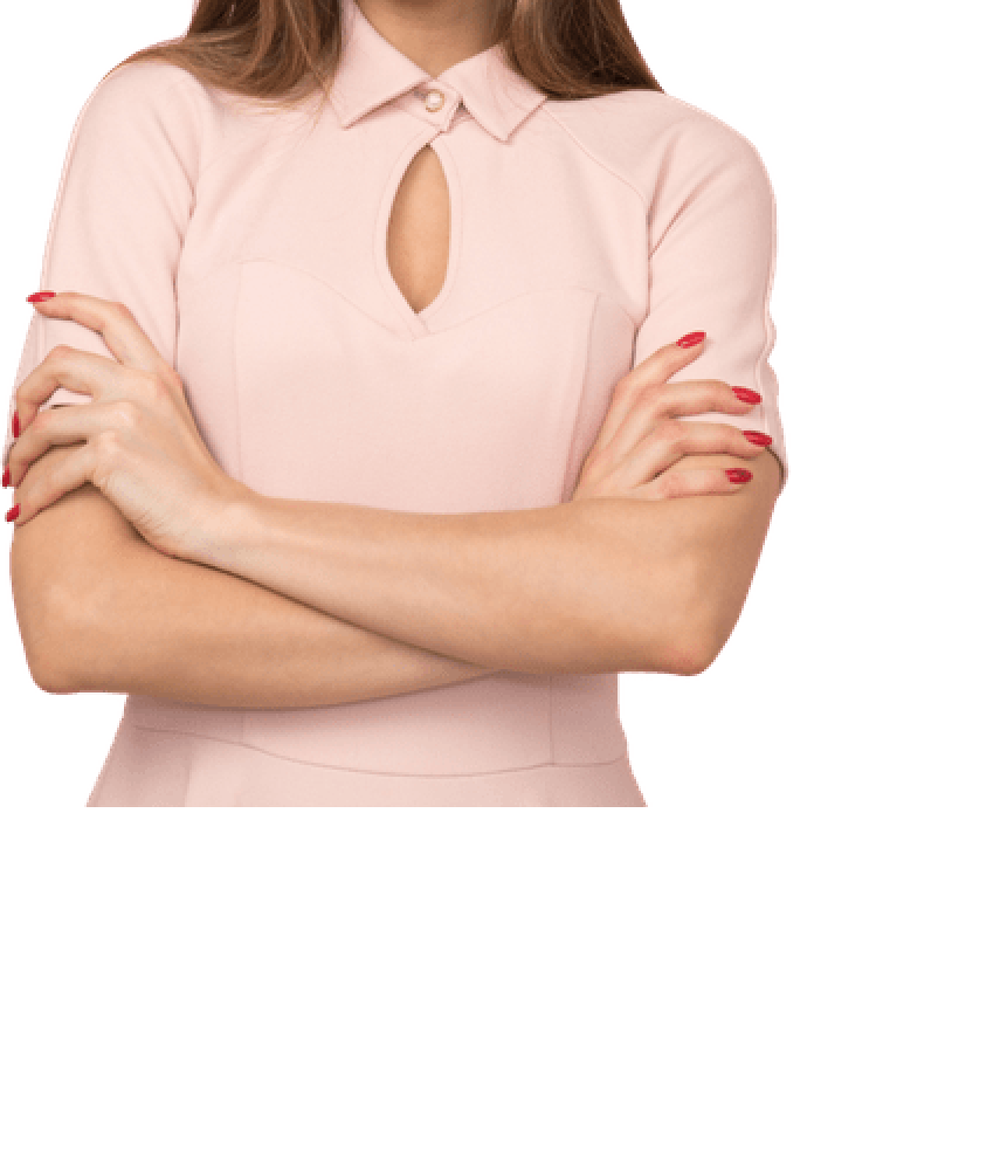
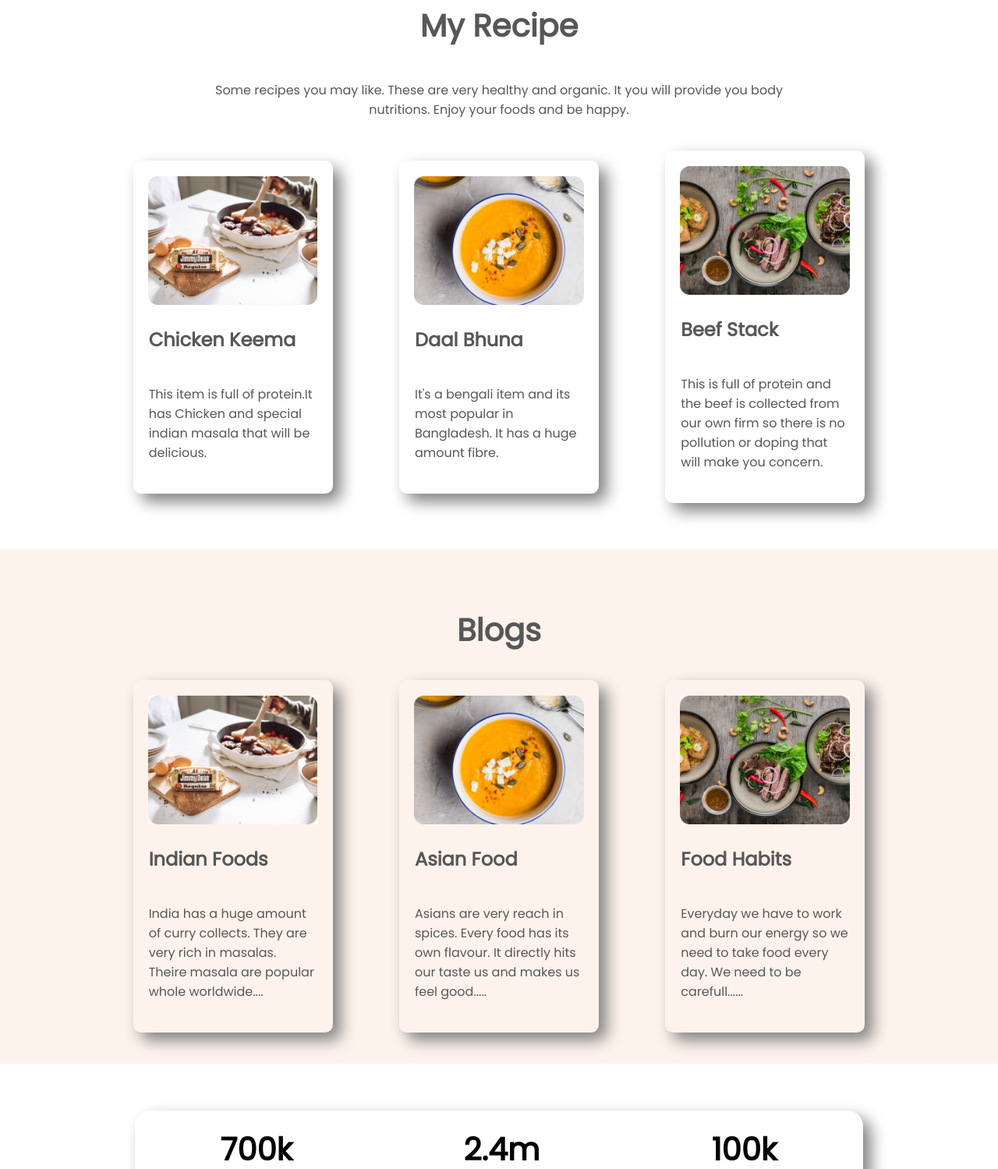
Before and after one commit to nuray-alam/food-network, a plain HTML site: page index.html in a window 1280 px wide. Shown: the part 1301-2800 px from the top of the page at 78% size. Before the commit the page ends 2343 px from the top, so only its background shows below. Drawn offline with Linux system fonts and the light colour scheme.

Commit message:
final push

```diff
--- a/index.html
+++ b/index.html
@@ -14,6 +14,17 @@
     <title>Food Network</title>
   </head>
   <body>
+    <section id="nav-bar">
+      <ul>
+        <li><a href="#nav-bar">Home</a></li>
+        <li>
+          <a href="https://www.foodpanda.com.bd/" target="_blank">Order Now</a>
+        </li>
+        <li><a href="#about-me-section">Contact</a></li>
+        <li><a href="#blogs">Blogs</a></li>
+        <li><a href="#about-me-section">About</a></li>
+      </ul>
+    </section>
     <section id="top-section">
       <div class="half-width">
         <h1><span class="highlighted">Skip </span>The Diet,</h1>
@@ -23,17 +34,144 @@
           Imagine you don't need a diet because we provide healthy and delicious
           food for you!
         </p>
-        <a class="link-button" href="" target="">Order Food</a>
+        <a
+          class="link-button"
+          href="https://www.foodpanda.com.bd/"
+          target="_blank"
+          >Order Food</a
+        >
       </div>
       <div class="half-width">
         <img src="images/hero1.png" alt="hero image" />
       </div>
     </section>
-    <section id="aboout-me-section">
-      <div>
-        <img src="images/hero2.png" alt="hero 2 image" />
+    <section id="about-me-section">
+      <div class="half-width">
+        <img src="images/hero2c.png" alt="hero 2 image" />
       </div>
-      <div></div>
+      <div class="half-width">
+        <h1 class="title">About Me</h1>
+        <p>
+          Hi, I'm Nuray Alam a food lover.Actually I prefer healthy food. People
+          think more you eat more you gain your weight but this is not
+          true.People should enjoy their food. That's why I'm here to provide
+          you some delicious and healthy food.
+        </p>
+        <a
+          class="link-button"
+          href="https://www.linkedin.com/in/md-nuray-alam-siddik-647373203/"
+          target="_blank"
+          >Contact Me</a
+        >
+      </div>
     </section>
+    <section id="my-recipe-section">
+      <div class="recipe-top">
+        <h1 class="title">My Recipe</h1>
+        <p>
+          Some recipes you may like. These are very healthy and organic. It you
+          will provide you body nutritions. Enjoy your foods and be happy.
+        </p>
+      </div>
+      <div class="card-container">
+        <div class="card">
+          <div class="card-img">
+            <img src="images/fd1.jpg" alt="" />
+          </div>
+          <div class="card-detail">
+            <h2>Chicken Keema</h2>
+            <p>
+              This item is full of protein.It has Chicken and special indian
+              masala that will be delicious.
+            </p>
+          </div>
+        </div>
+        <div class="card">
+          <div class="card-img">
+            <img src="images/fd2.png" alt="" />
+          </div>
+          <div class="card-detail">
+            <h2>Daal Bhuna</h2>
+            <p>
+              It's a bengali item and its most popular in Bangladesh. It has a
+              huge amount fibre.
+            </p>
+          </div>
+        </div>
+        <div class="card">
+          <div class="card-img">
+            <img src="images/fd3.jpg" alt="" />
+          </div>
+          <div class="card-detail">
+            <h2>Beef Stack</h2>
+            <p>
+              This is full of protein and the beef is collected from our own
+              firm so there is no pollution or doping that will make you
+              concern.
+            </p>
+          </div>
+        </div>
+      </div>
+    </section>
+
+    <section id="blogs">
+      <div><h1>Blogs</h1></div>
+      <div class="card-container">
+        <div class="card">
+          <div class="card-img">
+            <img src="images/fd1.jpg" alt="" />
+          </div>
+          <div class="card-detail">
+            <h2>Indian Foods</h2>
+            <p>
+              India has a huge amount of curry collects. They are very rich in
+              masalas. Theire masala are popular whole worldwide....
+            </p>
+          </div>
+        </div>
+        <div class="card">
+          <div class="card-img">
+            <img src="images/fd2.png" alt="" />
+          </div>
+          <div class="card-detail">
+            <h2>Asian Food</h2>
+            <p>
+              Asians are very reach in spices. Every food has its own flavour.
+              It directly hits our taste us and makes us feel good.....
+            </p>
+          </div>
+        </div>
+        <div class="card">
+          <div class="card-img">
+            <img src="images/fd3.jpg" alt="" />
+          </div>
+          <div class="card-detail">
+            <h2>Food Habits</h2>
+            <p>
+              Everyday we have to work and burn our energy so we need to take
+              food every day. We need to be carefull......
+            </p>
+          </div>
+        </div>
+      </div>
+    </section>
+    <section id="social-account-section">
+      <div class="social-count">
+        <h1>700k</h1>
+        <p>Youtube Subscriber</p>
+      </div>
+      <div class="social-count">
+        <h1>2.4m</h1>
+        <p>Instagram Followers</p>
+      </div>
+      <div class="social-count">
+        <h1>100k</h1>
+        <p>Dribbble Shot Likes</p>
+      </div>
+    </section>
+    <footer id="footer">
+      <h1><span class="highlighted">Food </span>Network</h1>
+      <p>Eat healthy to live healthy. Live healthy to live happy.</p>
+    </footer>
   </body>
 </html>
--- a/style.css
+++ b/style.css
@@ -2,6 +2,26 @@ body {
   margin: 0px;
   padding: 0px;
   font-family: "Poppins", sans-serif;
+  color: #575757;
+}
+
+#nav-bar a {
+  text-decoration: none;
+  color: black;
+  margin: 20px;
+  font-size: 22px;
+  font-weight: bold;
+}
+#nav-bar ul {
+  list-style: none;
+  display: flex;
+  flex-direction: row-reverse;
+}
+p {
+  margin: 40px 0px;
+}
+section {
+  margin: 60px auto;
 }
 .highlighted {
   color: #fb934a;
@@ -9,24 +29,101 @@ body {
 #top-section {
   display: flex;
   padding: 40px 5%;
+  margin-top: 0px;
 }
 #top-section h1 {
   font-size: 45px;
   font-weight: 900;
 }
-#top-section img {
+.half-width {
+  width: 50%;
+}
+.half-width img {
   width: 100%;
 }
+
 .link-button {
   text-decoration: none;
   color: white;
   font-size: 20px;
   padding: 10px 20px;
   background-image: linear-gradient(orange, tomato);
+  border-radius: 30px;
+}
+#about-me-section {
+  background-image: url(images/about-bg.png);
+  background-repeat: no-repeat;
+  display: flex;
+}
+.title {
+  font-size: 40px;
+}
+
+#about-me-section img {
+  width: 50%;
+}
+#my-recipe-section {
+  margin-bottom: 40px;
+}
+.recipe-top {
+  text-align: center;
+  width: 60%;
+  margin: auto;
+}
+.card-container {
+  display: flex;
+  width: 80%;
+  margin: auto;
+}
+.card {
+  width: 25%;
+  margin: auto;
+  box-shadow: 10px 10px 20px gray;
   border-radius: 10px;
 }
-#about-me-section{
-    background-image: url(images/about-bg.png);
-    background-repeat: no-repeat;
-    display: flex;
+.card-img {
+  border-radius: 10px;
+  text-align: center;
 }
+.card-img img {
+  width: 85%;
+  margin-top: 20px;
+}
+.card-detail {
+  padding: 0px 20px;
+}
+#social-account-section {
+  width: 73%;
+  margin: 60px auto;
+  display: flex;
+  border-radius: 20px;
+  box-shadow: 10px 10px 20px gray;
+}
+.social-count {
+  margin: 20px auto;
+  text-align: center;
+}
+.social-count h1 {
+  color: black;
+  font-weight: bolder;
+  font-size: 40px;
+  margin: 0px 0px;
+}
+.social-count p {
+  margin: auto;
+}
+footer {
+  text-align: center;
+  background-color: #0b0d17;
+}
+footer p {
+  margin: 0px auto;
+}
+#blogs {
+  background-color: #fef3ec;
+  padding: 40px 0px;
+}
+#blogs h1 {
+  font-size: 40px;
+  text-align: center;
+}
```
Also changed, not shown: images/fd1.jpg (added), images/fd2.png (added), images/fd3.jpg (added), images/hero2c.png (added).
